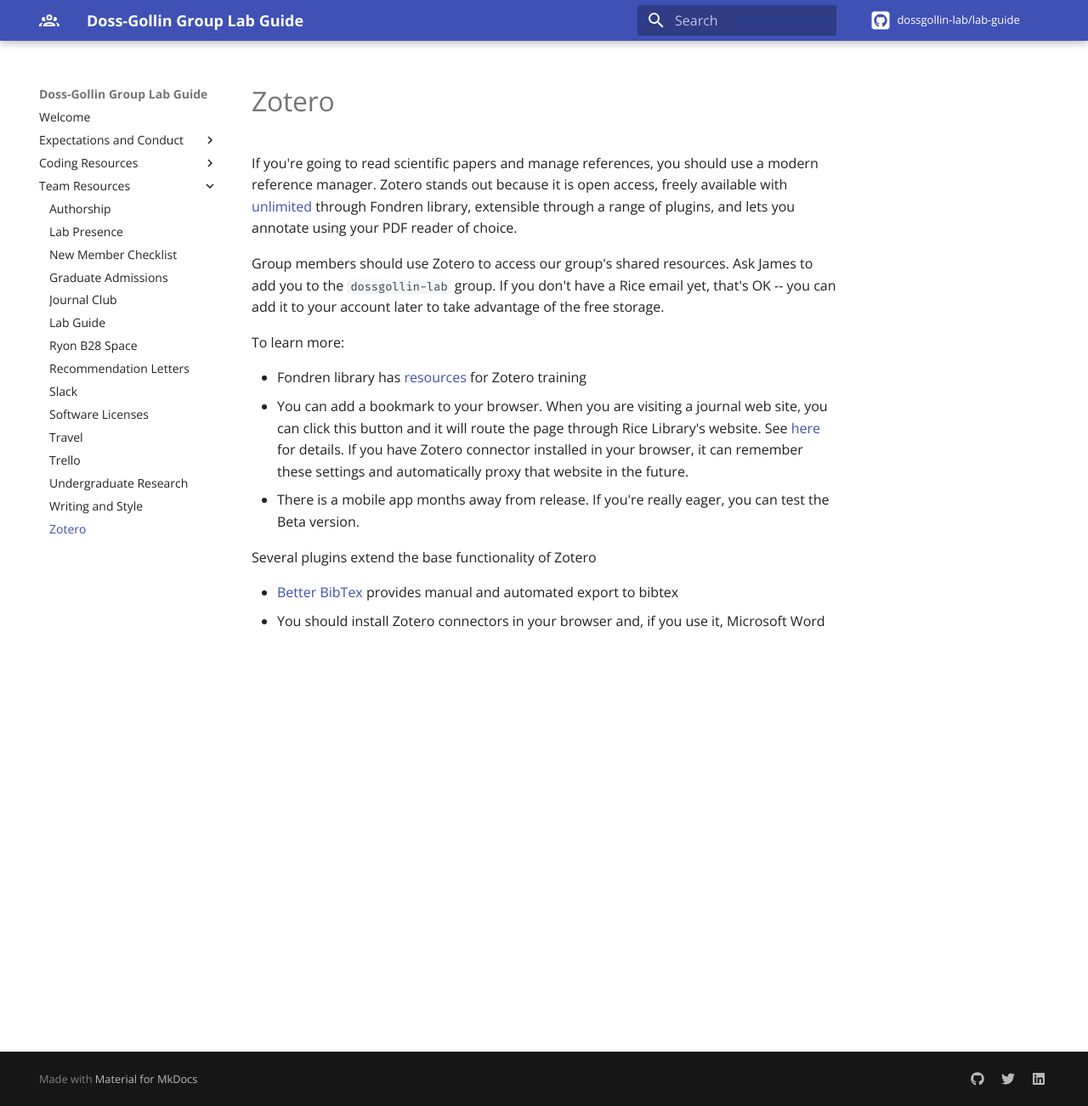
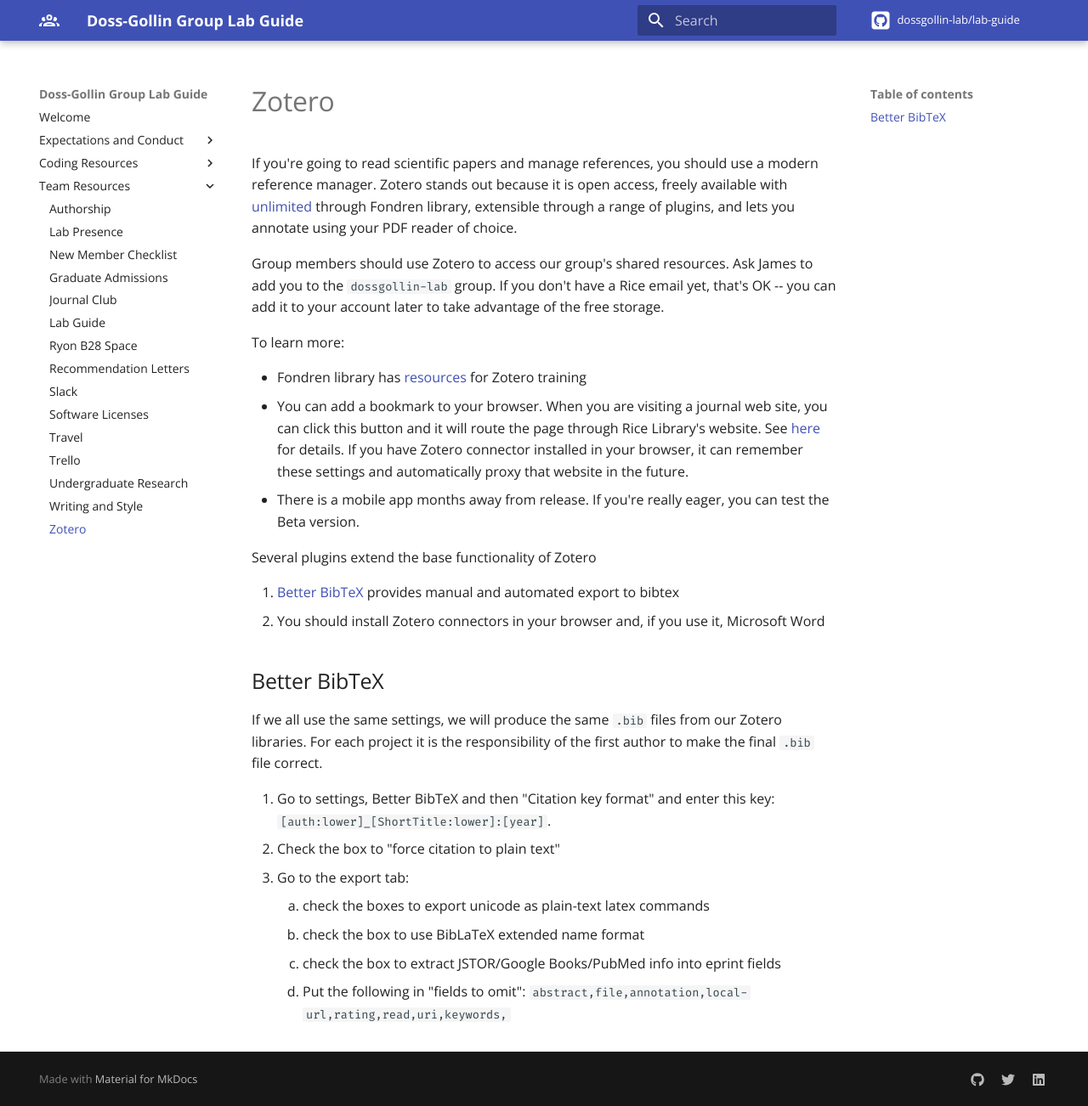
Before and after one commit to jdossgollin/lab-guide, an MkDocs documentation site: the page built from docs/policies/zotero.md, in a window 1280 px wide and 1302 px high. Shown: the whole window at 85% size. Built offline with MkDocs 1.6.1 and Material for MkDocs 9.7.7, drawn with Linux system fonts in a browser that asks for light colours; comment, search, counter and statistics services are not loaded.

Commit message:
more zotero specs

```diff
--- a/docs/policies/zotero.md
+++ b/docs/policies/zotero.md
@@ -15,5 +15,18 @@
 
 Several plugins extend the base functionality of Zotero
 
-* [Better BibTex](https://retorque.re/zotero-better-bibtex/installation/) provides manual and automated export to bibtex
-* You should install Zotero connectors in your browser and, if you use it, Microsoft Word
+1. [Better BibTeX](https://retorque.re/zotero-better-bibtex/installation/) provides manual and automated export to bibtex
+1. You should install Zotero connectors in your browser and, if you use it, Microsoft Word
+
+## Better BibTeX
+
+If we all use the same settings, we will produce the same `.bib` files from our Zotero libraries.
+For each project it is the responsibility of the first author to make the final `.bib` file correct.
+
+1. Go to settings, Better BibTeX and then "Citation key format" and enter this key: `[auth:lower]_[ShortTitle:lower]:[year]`.
+1. Check the box to "force citation to plain text"
+1. Go to the export tab:
+    1. check the boxes to export unicode as plain-text latex commands
+    1. check the box to use BibLaTeX extended name format
+    1. check the box to extract JSTOR/Google Books/PubMed info into eprint fields
+    1. Put the following in "fields to omit": `abstract,file,annotation,local-url,rating,read,uri,keywords,`
```
